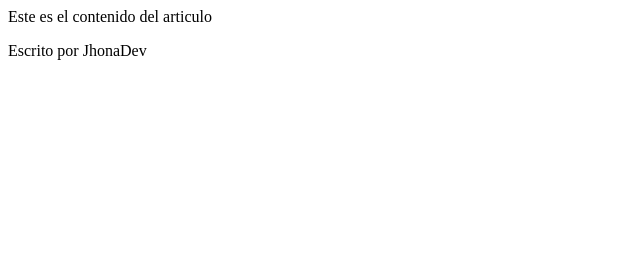
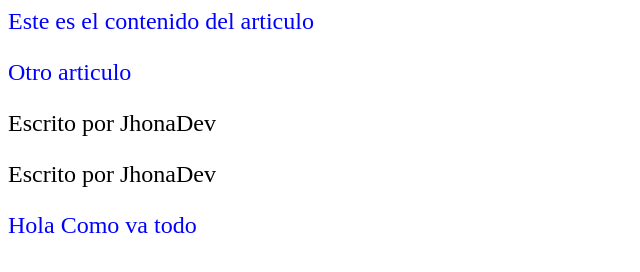
Before and after one commit to Jhonatanisai8/App-repaso, a plain HTML site: page index.html in a window 1280 px wide. Shown: the whole page, without its empty margins (0-640 px from the left). Drawn offline with Linux system fonts and the light colour scheme.

Commit message:
operador de hijo directo

```diff
--- a/index.html
+++ b/index.html
@@ -1,8 +1,20 @@
+<style>
+    article {
+        font-size: 24px;
+    }
+
+    article>p {
+        color: blue;
+    }
+</style>
 <article>
     <p>
         Este es el contenido del articulo
     </p>
+    <p>Otro articulo</p>
     <footer>
         <p>Escrito por JhonaDev</p>
+        <p>Escrito por JhonaDev</p>
     </footer>
+    <p>Hola Como va todo</p>
 </article>
```
Lines whose indentation alone changed are shown as unchanged.
